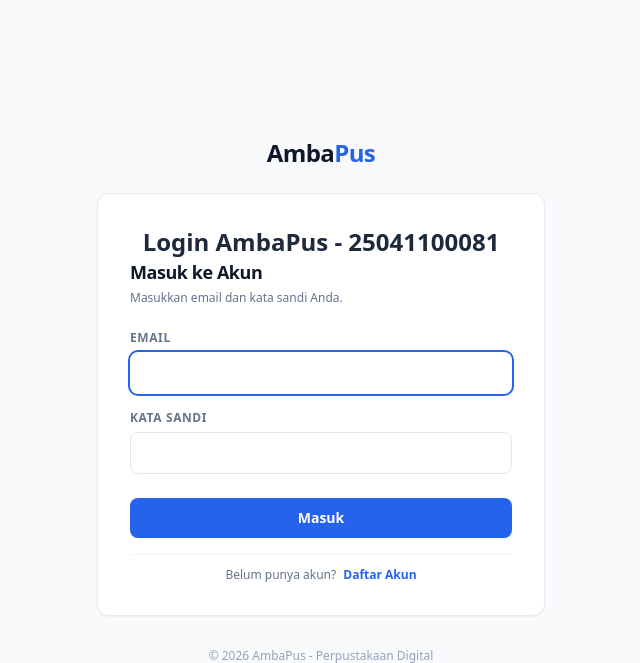
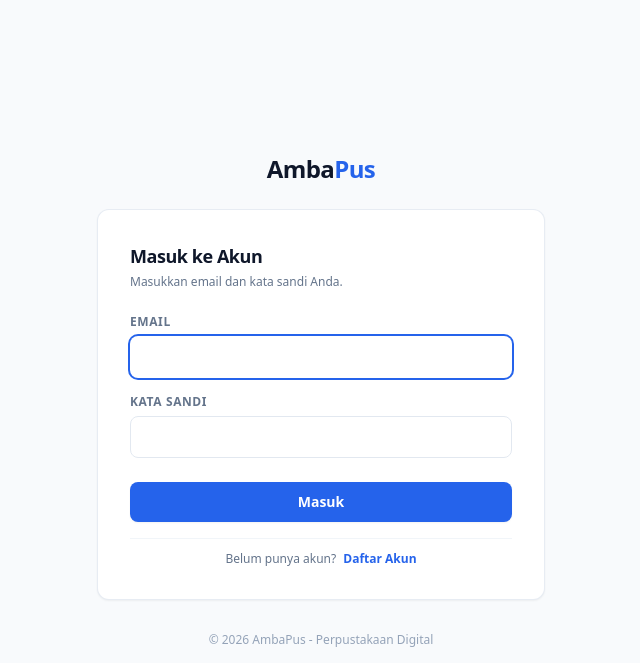
Before and after one commit to nanggalayudap/ambapus-modul7, a Laravel app: page /login in a window 1280 px wide. Shown: the top 663 px of the page, without its empty margins (319-959 px from the left). Run offline with Laravel 12, Linux system fonts and the light colour scheme; style sheets or scripts are compiled from the project's sources.

Commit message:
feat: fixxing task 5

```diff
--- a/resources/views/auth/login.blade.php
+++ b/resources/views/auth/login.blade.php
@@ -1,7 +1,6 @@
 <x-guest-layout>
     <!-- Session Status -->
     <x-auth-session-status class="mb-4" :status="session('status')" />
-    <div><h2 class="text-2xl font-bold text-center">Login AmbaPus - 25041100081</h2></div>
 
     <div class="mb-6">
         <h3 class="text-lg font-bold text-slate-900 tracking-tight">Masuk ke Akun</h3>
```
